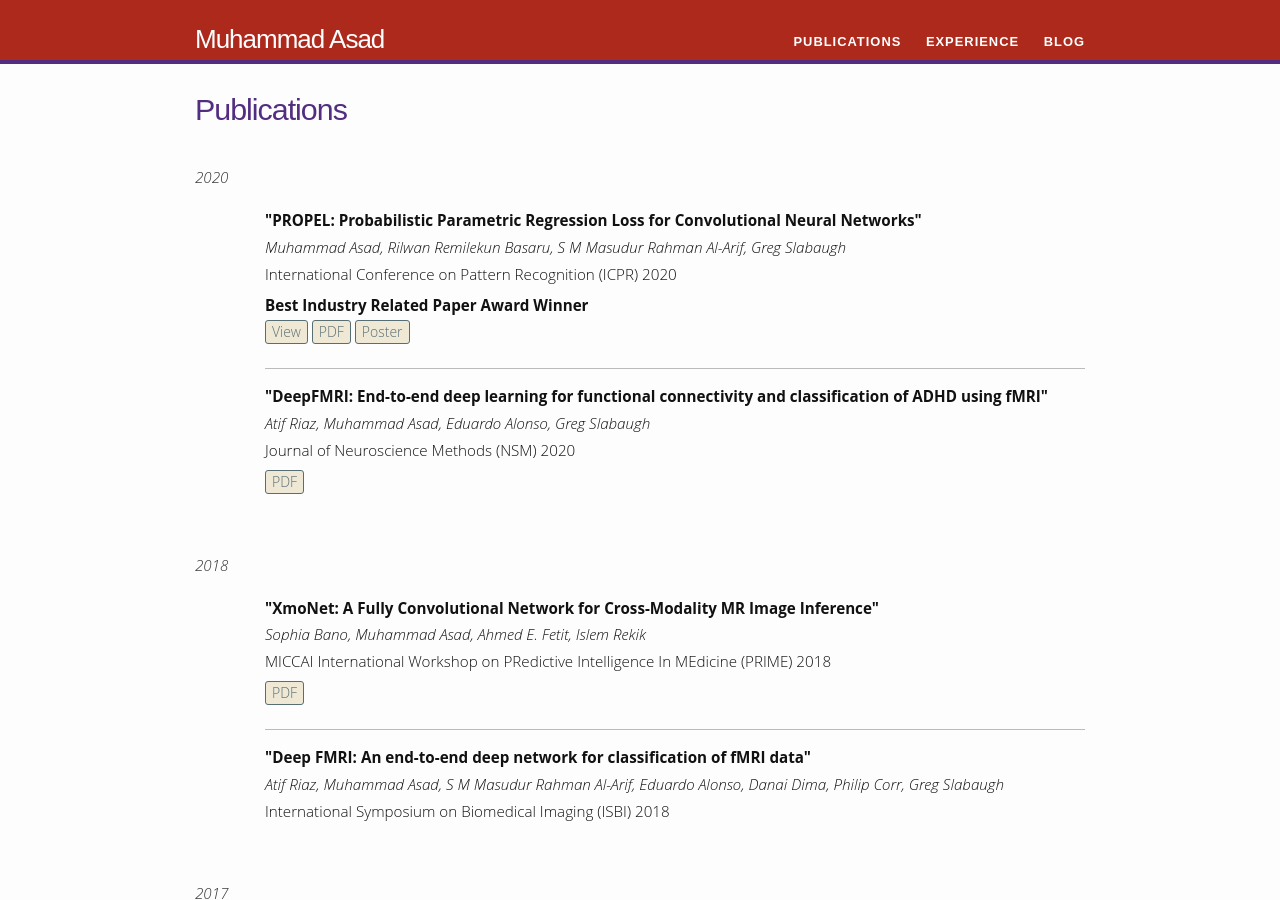
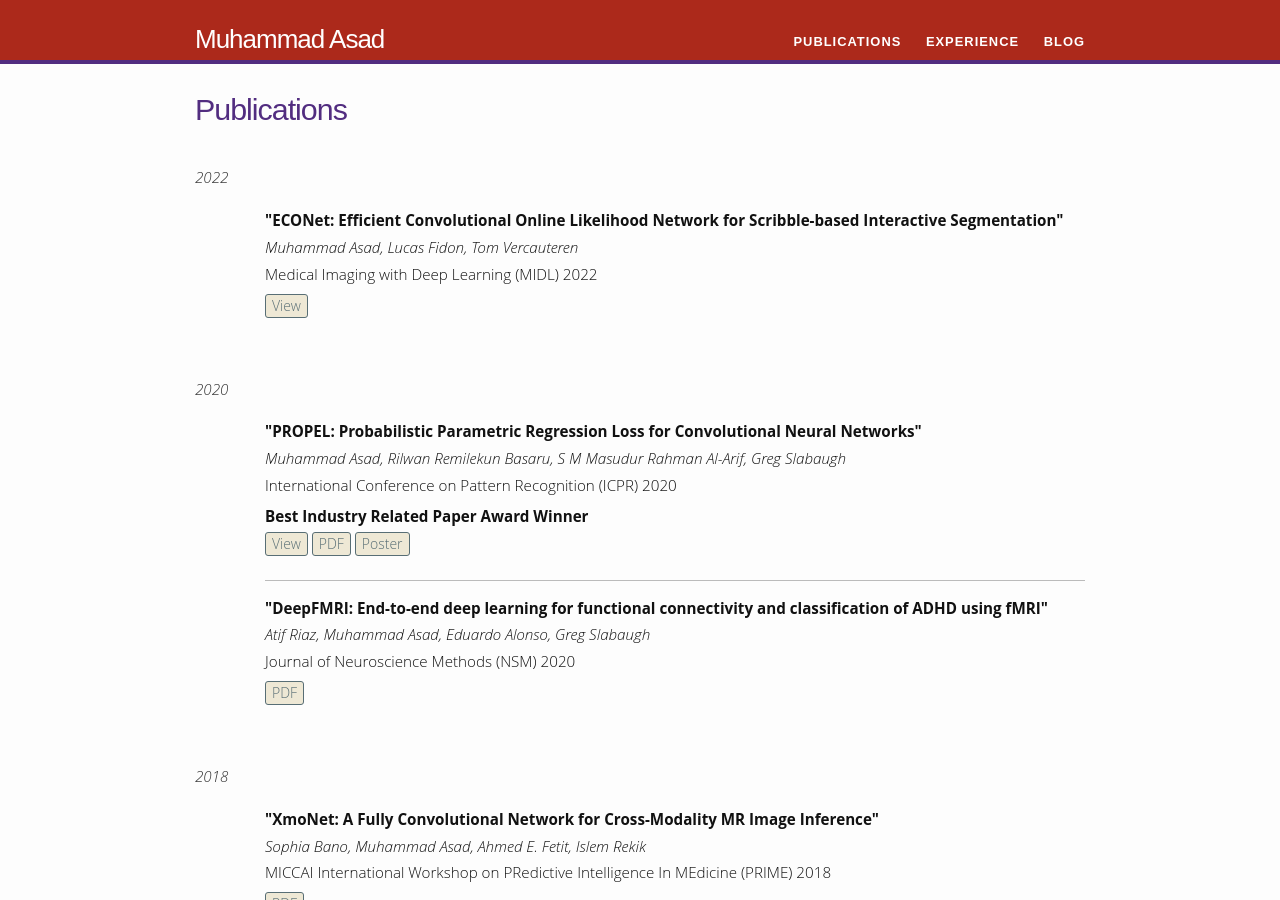
Before and after one commit to masadcv/masadcv.github.io, a Jekyll site: the page built from publications.md, in a window 1280 px wide and 900 px high. Built offline with Jekyll 4.4.1, drawn with Linux system fonts in a browser that asks for light colours.

Commit message:
adding econet paper

```diff
--- a/_data/publications.yml
+++ b/_data/publications.yml
@@ -1,3 +1,13 @@
+- year: 2022
+  publications:
+    - authors: "Muhammad Asad, Lucas Fidon, Tom Vercauteren"
+      title: "ECONet: Efficient Convolutional Online Likelihood Network for Scribble-based Interactive Segmentation"
+      journal: "Medical Imaging with Deep Learning (MIDL) 2022"
+      href: "https://arxiv.org/pdf/2201.04584.pdf"
+      bib:
+      pdf:
+      note:
+      poster:
 - year: 2020
   publications:
     - authors: "Muhammad Asad, Rilwan Remilekun Basaru, S M Masudur Rahman Al-Arif, Greg Slabaugh"
```
